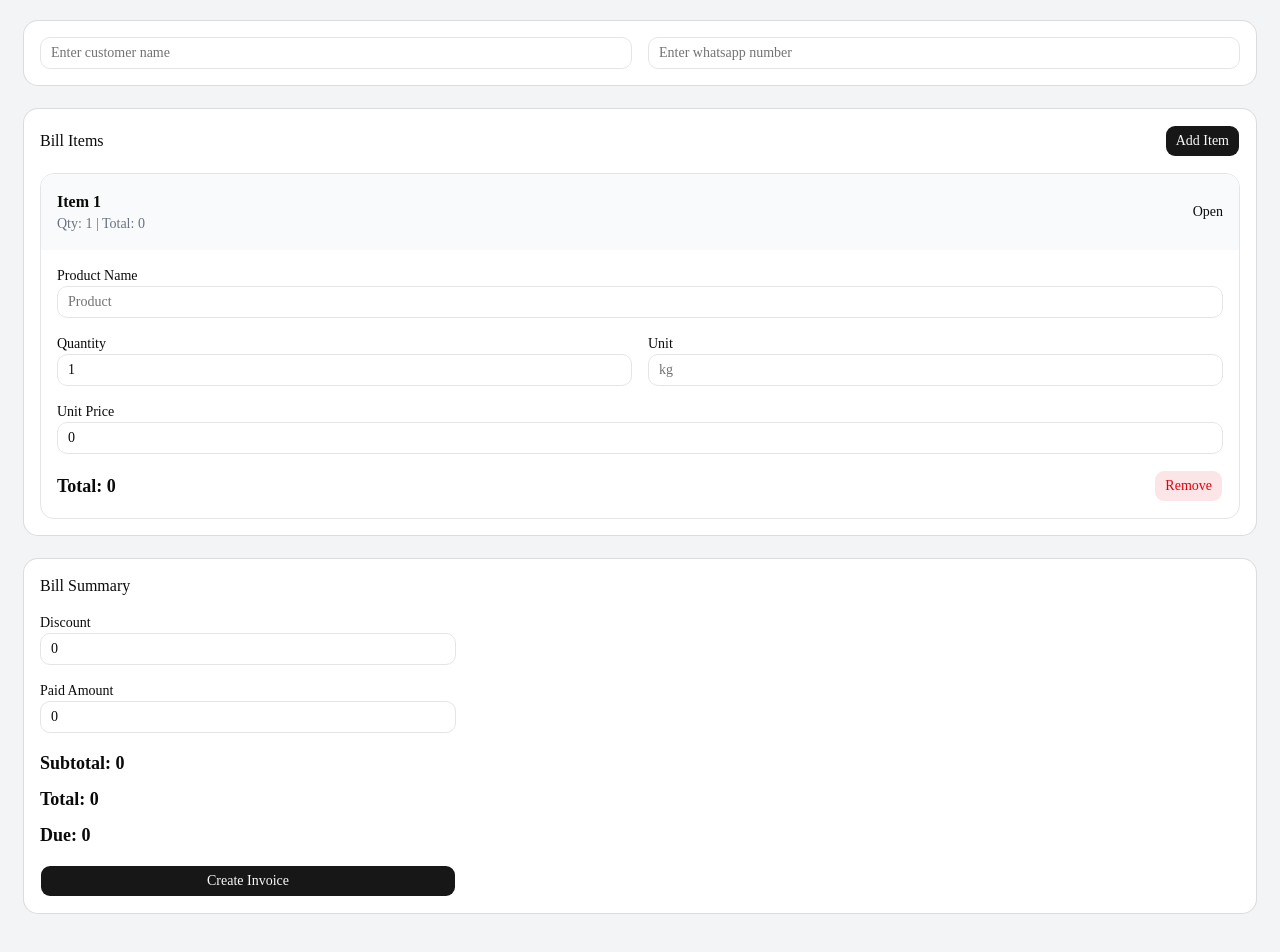
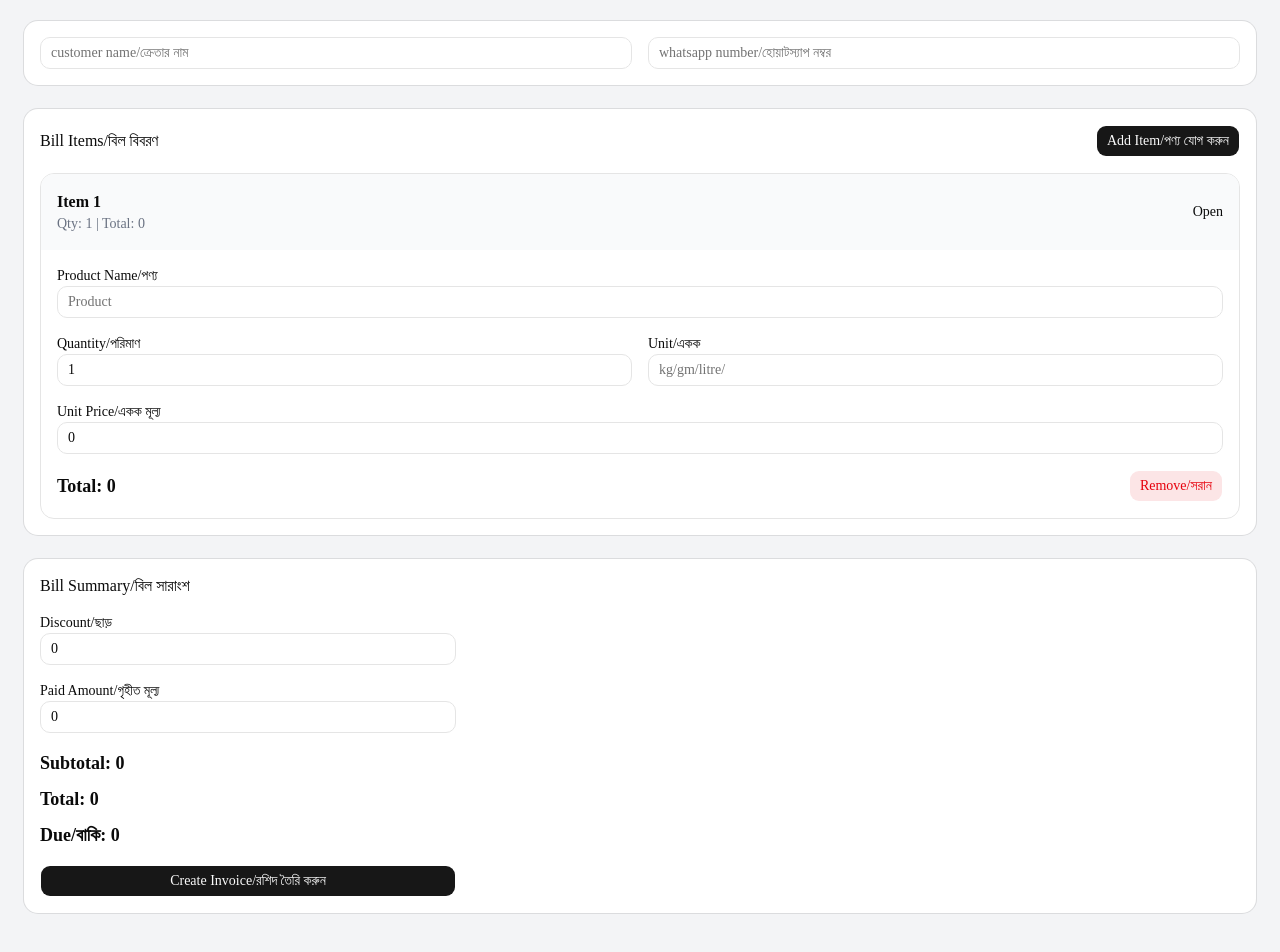
Before and after one commit to DebaprasadM/billlfront, a Next.js app: page /dashboard/invoices/create in a window 1280 px wide. Shown: the part 160-1112 px from the top of the page. Built offline with nearby package versions, Linux system fonts and the light colour scheme; no server answers; sample sign-in values are in the browser's storage.

Commit message:
register page front

```diff
--- a/src/app/dashboard/invoices/create/page.tsx
+++ b/src/app/dashboard/invoices/create/page.tsx
@@ -239,7 +239,7 @@ alert("Invoice created successfully");
 
       <div>
         <h1 className="text-xl font-bold">
-          Create Bill
+          Create Bill/বিল তৈরী করুন
         </h1>
       </div>
 
@@ -262,7 +262,7 @@ alert("Invoice created successfully");
             </label> */}
 
             <Input
-              placeholder="Enter customer name"
+              placeholder="customer name/ক্রেতার নাম "
               value={customerName}
               onChange={(e) =>
                 setCustomerName(e.target.value)
@@ -276,7 +276,7 @@ alert("Invoice created successfully");
             </label> */}
 
             <Input
-              placeholder="Enter whatsapp number"
+              placeholder="whatsapp number/হোয়াটস্যাপ নম্বর"
               value={customerWhatsappNo}
               onChange={(e) =>
                 setCustomerWhatsappNo(e.target.value)
@@ -293,11 +293,11 @@ alert("Invoice created successfully");
       <Card>
         <CardHeader className="flex flex-row items-center justify-between">
           <CardTitle>
-            Bill Items
+            Bill Items/বিল বিবরণ
           </CardTitle>
 
           <Button onClick={addRow}>
-            Add Item
+            Add Item/পণ্য যোগ করুন
           </Button>
         </CardHeader>
 
@@ -349,7 +349,7 @@ alert("Invoice created successfully");
 
                     <div>
                       <label className="text-sm font-medium">
-                        Product Name
+                        Product Name/পণ্য
                       </label>
 
                       <Input
@@ -369,7 +369,7 @@ alert("Invoice created successfully");
 
                       <div>
                         <label className="text-sm font-medium">
-                          Quantity
+                          Quantity/পরিমাণ
                         </label>
 
                         <Input
@@ -387,11 +387,11 @@ alert("Invoice created successfully");
 
                       <div>
                         <label className="text-sm font-medium">
-                          Unit
+                          Unit/একক
                         </label>
 
                         <Input
-                          placeholder="kg"
+                          placeholder="kg/gm/litre/"
                           value={item.unit}
                           onChange={(e) =>
                             updateItem(
@@ -406,7 +406,7 @@ alert("Invoice created successfully");
 
                     <div>
                       <label className="text-sm font-medium">
-                        Unit Price
+                        Unit Price/একক মূল্য
                       </label>
 
                       <Input
@@ -431,7 +431,7 @@ alert("Invoice created successfully");
                         variant="destructive"
                         onClick={() => removeRow(index)}
                       >
-                        Remove
+                        Remove/সরান
                       </Button>
                     </div>
                   </div>
@@ -449,7 +449,7 @@ alert("Invoice created successfully");
       <Card>
         <CardHeader>
           <CardTitle>
-            Bill Summary
+            Bill Summary/বিল সারাংশ
           </CardTitle>
         </CardHeader>
 
@@ -457,7 +457,7 @@ alert("Invoice created successfully");
 
           <div>
             <label className="text-sm font-medium">
-              Discount
+              Discount/ছাড়
             </label>
 
             <Input
@@ -471,7 +471,7 @@ alert("Invoice created successfully");
 
           <div>
             <label className="text-sm font-medium">
-              Paid Amount
+              Paid Amount/গৃহীত মূল্য
             </label>
 
             <Input
@@ -493,7 +493,7 @@ alert("Invoice created successfully");
             </div>
 
             <div>
-              Due: {dueAmount}
+              Due/বাকি: {dueAmount}
             </div>
           </div>
 
@@ -503,8 +503,8 @@ alert("Invoice created successfully");
             disabled={loading}
           >
             {loading
-              ? "Creating Invoice..."
-              : "Create Invoice"}
+              ? "Creating Invoice../রশিদ তৈরি হচ্ছে.."
+              : "Create Invoice/রশিদ তৈরি করুন"}
           </Button>
         </CardContent>
       </Card>
--- a/src/app/dashboard/invoices/page.tsx
+++ b/src/app/dashboard/invoices/page.tsx
@@ -137,12 +137,12 @@ export default function InvoiceListPage() {
       <div>
 
         <h1 className="text-3xl font-bold">
-          Bills
+          Bills/বিল
         </h1>
 
-        <p className="text-gray-500 mt-1">
+        {/* <p className="text-gray-500 mt-1">
           Date wise bill list
-        </p>
+        </p> */}
 
       </div>
 
@@ -167,7 +167,7 @@ export default function InvoiceListPage() {
           <div>
 
             <label className="text-sm font-medium">
-              Start Date
+              Start Date/শুরুর তারিখ
             </label>
 
             <Input
@@ -185,7 +185,7 @@ export default function InvoiceListPage() {
           <div>
 
             <label className="text-sm font-medium">
-              End Date
+              End Date/শেষের তারিখ
             </label>
 
             <Input
@@ -206,7 +206,7 @@ export default function InvoiceListPage() {
               className="w-full"
               onClick={fetchInvoices}
             >
-              Refresh
+              Refresh/পুনরায় বসান
             </Button>
 
           </div>
@@ -226,7 +226,7 @@ export default function InvoiceListPage() {
             <div>
 
               <div className="text-sm text-gray-500">
-                Total Bills
+                Total Bills/মোট বিল
               </div>
 
               <div className="text-2xl font-bold mt-1">
@@ -238,7 +238,7 @@ export default function InvoiceListPage() {
             <div className="text-right">
 
               <div className="text-sm text-gray-500">
-                Total Sales
+                Total Sales/মোট বিক্রয়
               </div>
 
               <div className="text-2xl font-bold mt-1">
@@ -259,7 +259,7 @@ export default function InvoiceListPage() {
         <CardHeader>
 
           <CardTitle>
-            Invoice List
+            Invoice List/রশিদ তালিকা
           </CardTitle>
 
         </CardHeader>
@@ -269,13 +269,13 @@ export default function InvoiceListPage() {
           {loading ? (
 
             <div className="text-center py-10 font-semibold">
-              Loading Bills...
+              Loading Bills.../বিল লোড হচ্ছে...
             </div>
 
           ) : invoices.length === 0 ? (
 
             <div className="text-center py-10 text-gray-500">
-              No bills found
+              No bills found/কোনো বিল পাওয়া যায়নি
             </div>
 
           ) : (
--- a/src/app/login/page.tsx
+++ b/src/app/login/page.tsx
@@ -2,6 +2,7 @@
 "use client";
 
 import { useState } from "react";
+import Link from "next/link";
 import { useRouter } from "next/navigation";
 
 import axiosInstance from "@/lib/axios";
@@ -86,7 +87,7 @@ export default function LoginPage() {
           >
             <div>
               <label className="text-sm font-medium">
-                Email
+                Email/ইমেল
               </label>
 
               <Input
@@ -101,7 +102,7 @@ export default function LoginPage() {
 
             <div>
               <label className="text-sm font-medium">
-                Password
+                Password/পাসওয়ার্ড
               </label>
 
               <Input
@@ -122,6 +123,26 @@ export default function LoginPage() {
               {loading ? "Logging in..." : "Login"}
             </Button>
           </form>
+            {/* REGISTER LINK */}
+
+  <div className="mt-6 text-center text-sm text-gray-600">
+
+    Don&apos;t have an account? অ্যাকাউন্ট নেই?{" "}
+
+    <Link
+      href="/register"
+      className="
+        text-red-500
+        hover:text-red-600
+        font-semibold
+        hover:underline
+        transition-all
+      "
+    >
+      Register Here/রেজিস্টার করুন
+    </Link>
+
+  </div>
         </CardContent>
       </Card>
     </div>
--- a/src/app/register/page.tsx
+++ b/src/app/register/page.tsx
@@ -72,7 +72,7 @@ export default function RegisterPage() {
           >
             <div>
               <label className="text-sm font-medium">
-                Company Name
+                Shop Name/দোকানের নাম
               </label>
 
               <Input
@@ -86,7 +86,7 @@ export default function RegisterPage() {
 
             <div>
               <label className="text-sm font-medium">
-                Email
+                Email/ইমেল
               </label>
 
               <Input
@@ -101,7 +101,7 @@ export default function RegisterPage() {
 
             <div>
               <label className="text-sm font-medium">
-                Password
+                Password/পাসওয়ার্ড
               </label>
 
               <Input
@@ -119,7 +119,7 @@ export default function RegisterPage() {
               className="w-full"
               disabled={loading}
             >
-              {loading ? "Creating..." : "Register"}
+              {loading ? "Creating.../রেজিষ্টারহচ্ছে..." : "Register/রেজিষ্টার"}
             </Button>
           </form>
         </CardContent>
```
